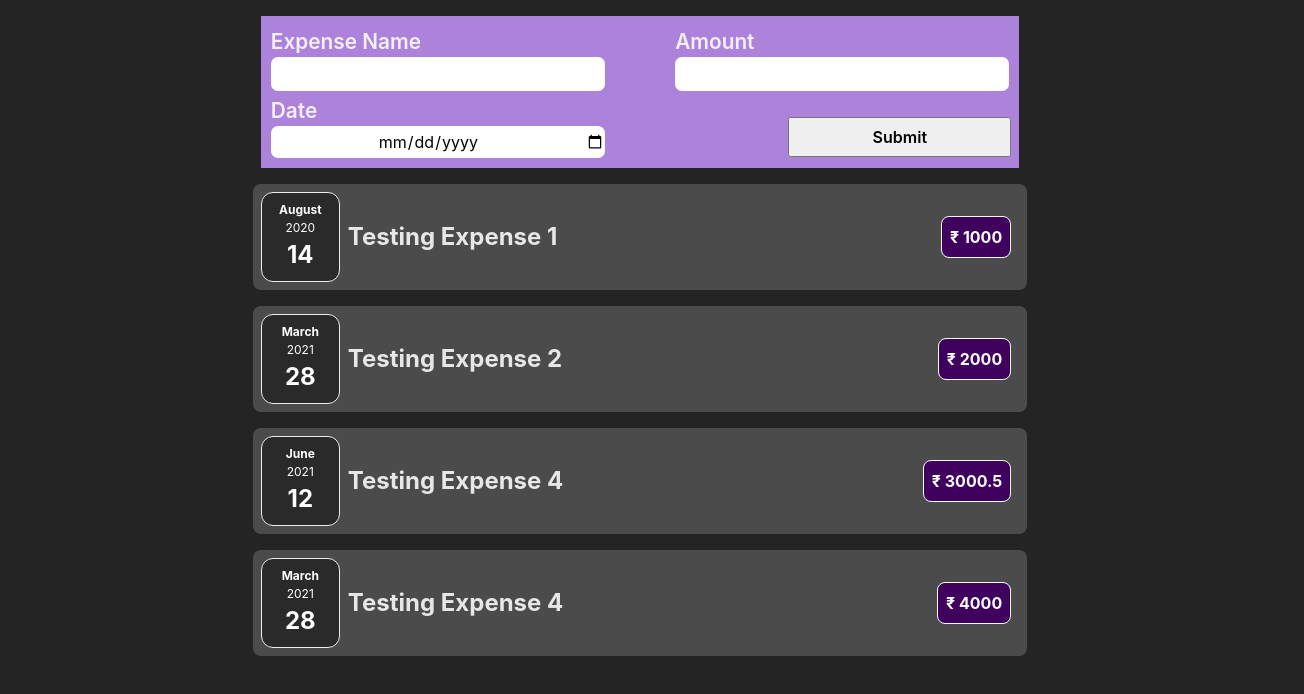
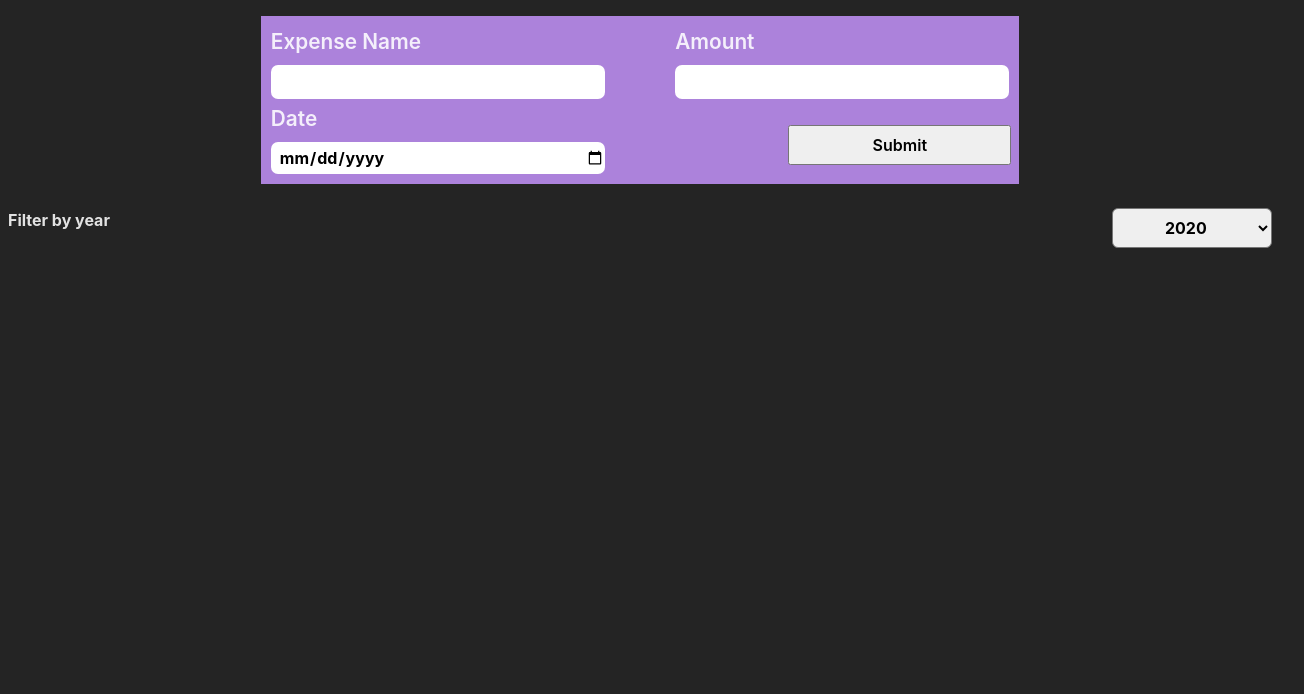
Before and after one commit to sdhone98/ExpenseTracker, a React (Vite) app: page / in a window 1280 px wide. Shown: the top 694 px of the page, 1304 px wide, since content can reach past the window. Built offline with nearby package versions, Linux system fonts and the light colour scheme.

Commit message:
Filter Working

```diff
--- a/src/App.jsx
+++ b/src/App.jsx
@@ -1,6 +1,7 @@
 import "./App.css";
 import Expense from "./components/Expense/Expense.jsx";
 import AddExpense from "./components/AddExpense/AddExpense.jsx";
+import ExpenseFilter from "./components/Expense/ExpenseFilter.jsx";
 import Card from "./components/UI/Card.jsx";
 import { useState } from "react";
 
@@ -32,18 +33,57 @@ const expenseData = [
 ];
 
 function App() {
+  let temp = [
+    {
+      id: 1001,
+      name: "Testing Expense 1",
+      amount: 1000.0,
+      date: new Date(2020, 7, 14),
+    },
+  ];
   const [db, setDbData] = useState(expenseData);
+  const [listExpenseData, setlistExpenseData] = useState([]);
+  const [year, setYear] = useState("2020");
+
+  const [availableYears, setavailableYears] = useState(["2020"]);
   const saveExpenseData = (expense) => {
     setDbData((prevDate) => {
-      return [expense, ...prevDate]
-    })
+      return [expense, ...prevDate];
+    });
+
+    setavailableYears((prevSatat) => {
+      return [
+        ...new Set([expense.date.getFullYear().toString(), ...prevSatat]),
+      ];
+    });
+  };
+
+  const filterChangeHandler = (selectedYear) => {
+    setYear(selectedYear);
+    filterDbData();
 
   };
+
+  const filterDbData = () => {
+    const temp = []
+    db.filter((obj)=> {
+      if (obj.date.getFullYear().toString() === year){
+        temp.push(obj)
+      }
+    })
+    setlistExpenseData(temp)
+
+  }
 
   return (
     <>
       <AddExpense onExpenseDataHandeler={saveExpenseData} />
-      <Expense data={db} />
+      <ExpenseFilter
+        years={availableYears}
+        selected={year}
+        onChangeFilter={filterChangeHandler}
+      />
+      <Expense data={listExpenseData} />
     </>
   );
 }
--- a/src/components/AddExpense/AddExpense.scss
+++ b/src/components/AddExpense/AddExpense.scss
@@ -32,14 +32,14 @@
       flex-direction: column;
       padding: 2px;
       font-size: 1rem;
+      text-align: start;
+    }
 
-      text-align: start;
-
-      input {
-        text-align: center;
-        font-size: 1rem;
-        font-family: Inter;
-      }
+    input {
+      font-size: 1rem;
+      font-weight: 700;
+      font-family: Inter;
+      padding-left: .5rem;
     }
 
        button {
--- /dev/null
+++ b/src/components/Expense/ExpenseFilter.jsx
@@ -0,0 +1,27 @@
+import { useState } from "react";
+import Card from "../UI/Card";
+import "./ExpenseFilter.scss";
+const ExpenseFilter = (props) => {
+  const [year, setYear] = useState(props);
+  const dropdownChangeHandler = (event) => {
+    props.onChangeFilter(event.target.value);
+    setYear(event.target.value)
+  };
+
+  return (
+    <div className="expense-filter">
+      <label>Filter by year</label>
+      <div>
+        <select value={year} onChange={dropdownChangeHandler}>
+          {props.years.map((year) => (
+            <option key={year} value={year}>
+              {year}
+            </option>
+          ))}
+        </select>
+      </div>
+    </div>
+  );
+};
+
+export default ExpenseFilter;
--- /dev/null
+++ b/src/components/Expense/ExpenseFilter.scss
@@ -0,0 +1,19 @@
+.expense-filter {
+    width: 100%;
+    display: flex;
+    flex-direction: row;
+    justify-content: space-between;
+    padding: 1rem 2rem;
+}
+
+select {
+    font: inherit;
+    padding: 0.5rem 3rem;
+    font-weight: bold;
+    border-radius: 6px;
+  }
+
+  label {
+    font-weight: bold;
+    margin-bottom: 0.5rem;
+  }
```
